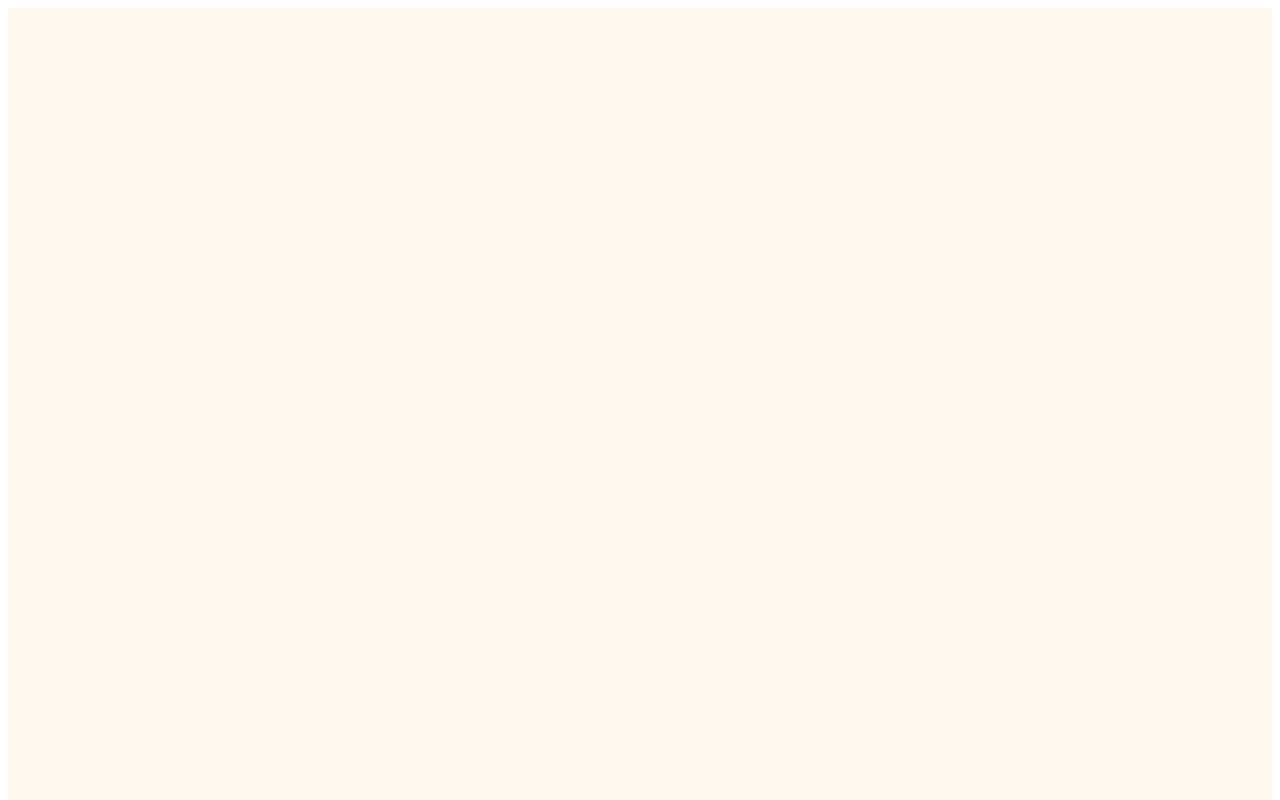
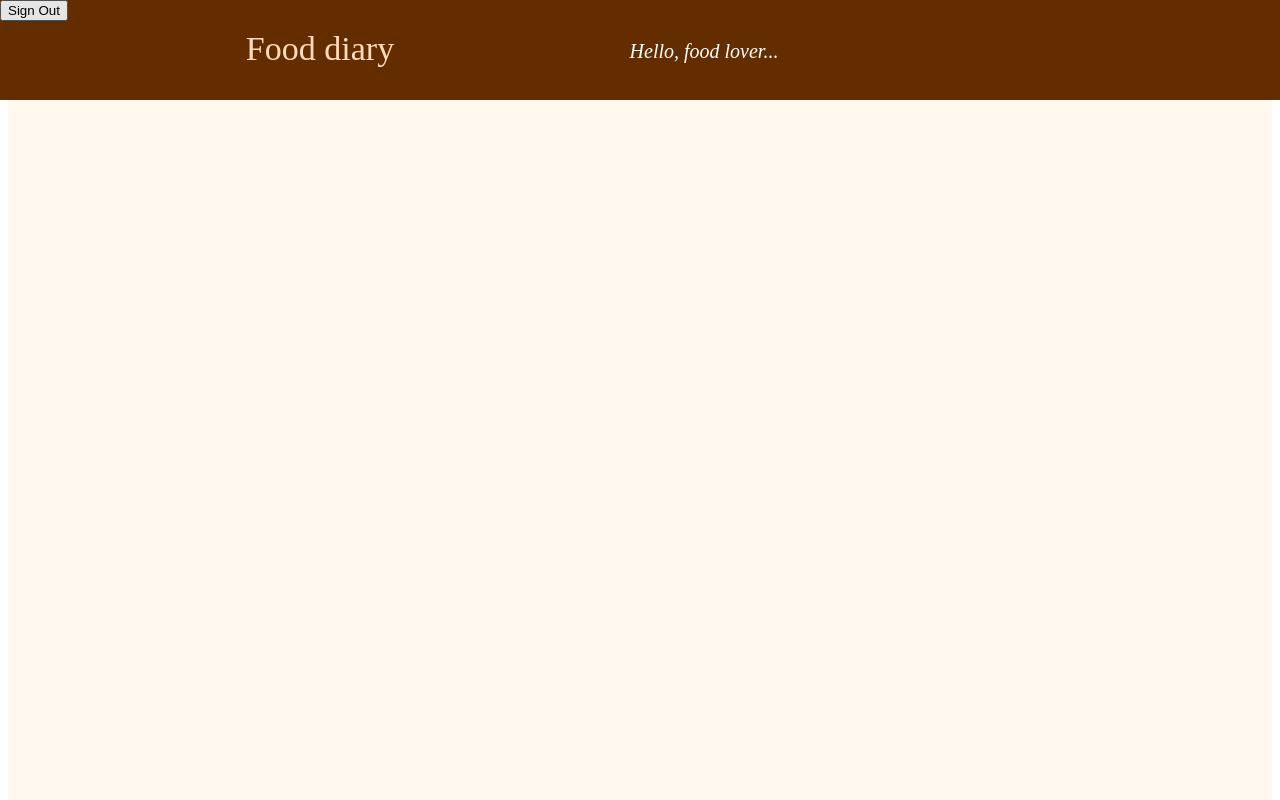
Before and after one commit to Valentina-2608/Food_diary, a website: page food.html in a window 1280 px wide. Shown: the top 800 px of the page. Drawn offline with Linux system fonts and the light colour scheme.

Commit message:
Add header

```diff
--- a/food.html
+++ b/food.html
@@ -8,7 +8,11 @@
 </head>
 <body>
 <div class="food_main">
-
+    <header>
+        <div class="caption">Food diary</div>
+		<div class="header_text">Hello, food lover...</div>
+	    <button id="btn_sign_out">Sign Out</button>
+    </header>
 
 
 </div>
```
